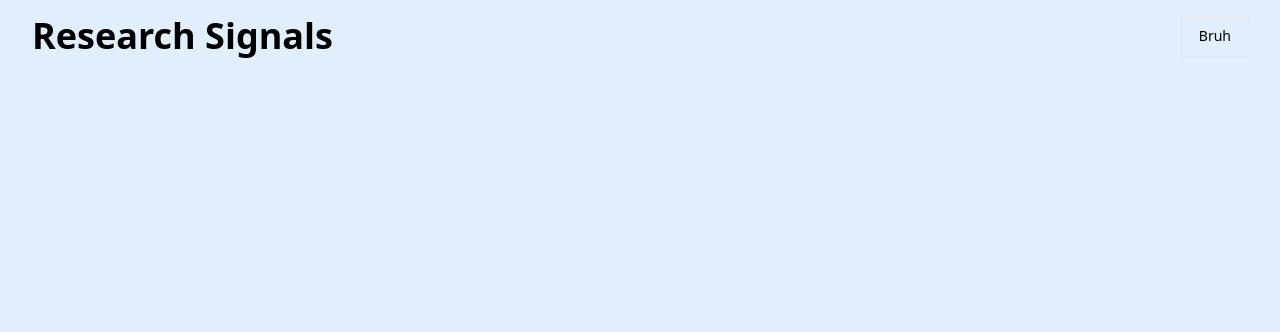
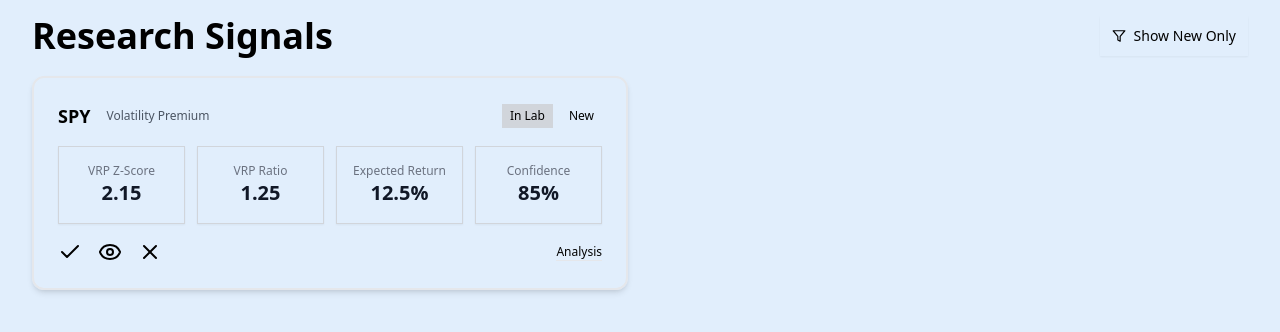
Before and after one commit to Nii-101/Research-Signal-Platform-Frontend, a React (Vite) app in the folder research-signal-app/: page / in a window 1280 px wide. Shown: the top 332 px of the page. Built offline with nearby package versions, Linux system fonts and the light colour scheme.

Commit message:
Implemeningt SignalCard and SignalList components; enhance Card styling and add toggle for filtering signals

```diff
--- a/research-signal-app/components/SignalCard.jsx
+++ b/research-signal-app/components/SignalCard.jsx
@@ -1,8 +1,72 @@
+import { Check, Eye, Watch, X } from "lucide-react";
+import { Card } from "./ui/card";
+import { Accordion, AccordionItem } from "./ui/accordion";
+import { AccordionContent, AccordionTrigger } from "@radix-ui/react-accordion";
+
 const SignalCard = () => {
   return (
-    <>
-    </>
-   );
-}
+    <Card className="flex flex-col bg-inherit border-2 border-gray-200 shadow-md rounded-xl p-6 space-y-4">
+      {/* Header */}
+      <div className="flex items-center justify-between">
+        <div className="flex items-center gap-2">
+          <h2 className="text-lg font-semibold">SPY</h2>
+          <span className="text-xs text-gray-600 px-2 py-1 rounded-full">
+            Volatility Premium
+          </span>
+        </div>
+        <div className="flex items-center gap-2">
+          <span className="text-xs bg-gray-300 px-2 py-1 rounded-md">
+            In Lab
+          </span>
+          <span className="text-xs  px-2 py-1 rounded-md">
+            New
+          </span>
+        </div>
+      </div>
+
+      {/* Stats Section */}
+      <div className="grid grid-cols-4 gap-1 md:gap-3">
+        <Card className="p-4 text-center border border-gray-300 rounded-lg">
+          <p className="text-xs text-gray-500">VRP Z-Score</p>
+          <p className="text-xl font-bold text-gray-900">2.15</p>
+        </Card>
+        <Card className="p-4 text-center border border-gray-300 rounded-lg">
+          <p className="text-xs text-gray-500">VRP Ratio</p>
+          <p className="text-xl font-bold text-gray-900">1.25</p>
+        </Card>
+        <Card className="p-4 text-center border border-gray-300 rounded-lg">
+          <p className="text-xs text-gray-500">Expected Return</p>
+          <p className="text-xl font-bold text-gray-900">12.5%</p>
+        </Card>
+        <Card className="p-4 text-center border border-gray-300 rounded-lg">
+          <p className="text-xs text-gray-500">Confidence</p>
+          <p className="text-xl font-bold text-gray-900">85%</p>
+        </Card>
+      </div>
+
+      {/* Footer */}
+      <div className="flex items-center justify-between">
+        <div className="flex items-center gap-4">
+          <button className="text-xl hover:text-black">
+            <Check className="size-4 md:size-6"/>
+          </button>
+          <button className="text-xl hover:text-black">
+            <Eye className="size-4 md:size-6"/>
+          </button>
+          <button className="text-xl hover:text-black">
+            <X className="size-4 md:size-6"/>
+          </button>
+        </div>
+
+        <Accordion collapsible type="single" className="text-xs">
+          <AccordionItem>
+            <AccordionTrigger>Analysis</AccordionTrigger>
+            <AccordionContent> Bruh</AccordionContent>
+          </AccordionItem>
+        </Accordion>
+      </div>
+    </Card>
+  );
+};
 
 export default SignalCard;
--- a/research-signal-app/components/SignalList.jsx
+++ b/research-signal-app/components/SignalList.jsx
@@ -1,13 +1,25 @@
-import { Button } from "./ui/button";
+import { FilterIcon } from "lucide-react";
+import { Toggle } from "./ui/toggle";
+import { Card } from "./ui/card";
+import SignalCard from "./SignalCard";
 
 const SignalList = () => {
   return (
-    <>
-      <header className="w-full flex items-center justify-between px-4 py-4 lg:px-8 ">
+    <div className="space-y-5 px-4 py-4 lg:px-8">
+      <header className="w-full flex items-center justify-between ">
         <h1 className="text-lg md:text-3xl lg:text-4xl font-bold md:font-bold">Research Signals</h1>
-        <Button className="border border-gray-200 shadow-sm">Bruh</Button>
+        <Toggle aria-label="" className="shadow-sm text-[0.68rem] sm:text-xs font-medium md:text-sm">
+          <div className="flex gap-2 items-center">
+            <FilterIcon size={14}/>
+            <p>Show New Only</p>
+          </div>
+        </Toggle>
       </header>
-    </>
+
+      <main className="w-full space-y-3 lg:grid gap-6 grid-cols-2 ">
+        <SignalCard/>
+      </main>
+    </div>
    );
 }
 
--- a/research-signal-app/components/ui/card.tsx
+++ b/research-signal-app/components/ui/card.tsx
@@ -9,7 +9,7 @@
   <div
     ref={ref}
     className={cn(
-      "rounded-lg border bg-card text-card-foreground shadow-sm",
+      "rounded-lg border border-gray-400 bg-card text-card-foreground shadow-sm",
       className
     )}
     {...props}
```
